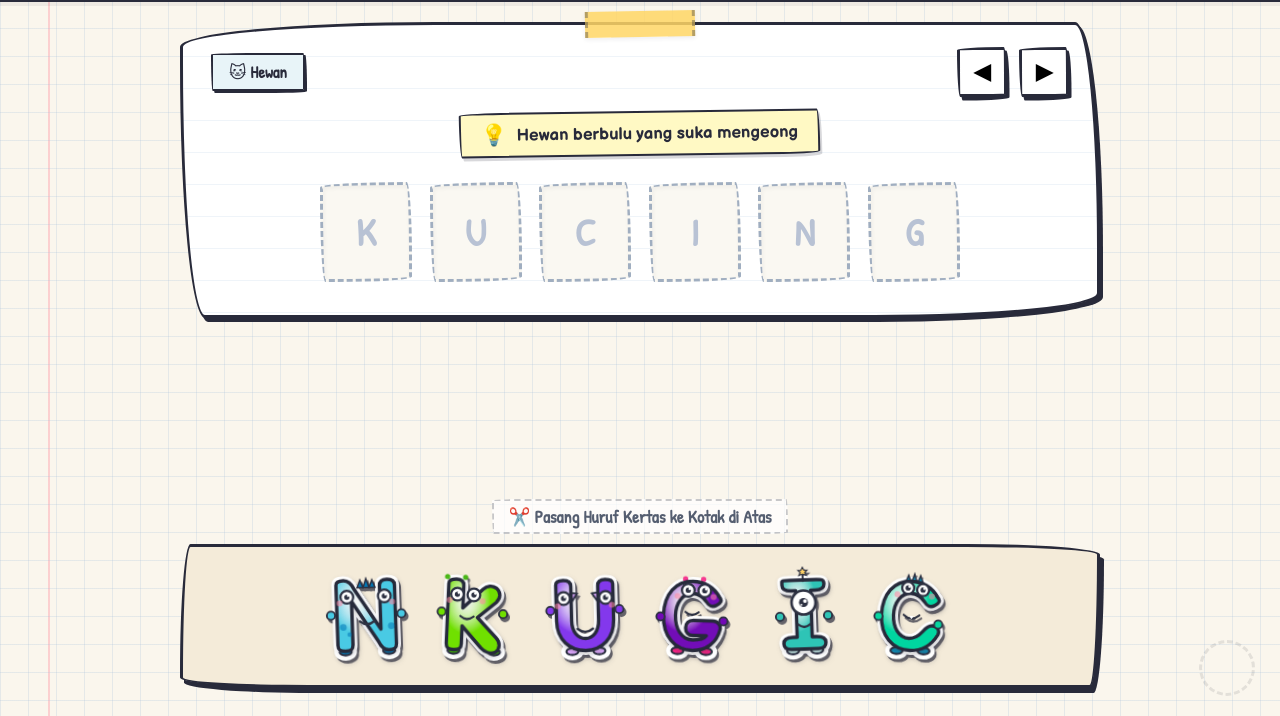
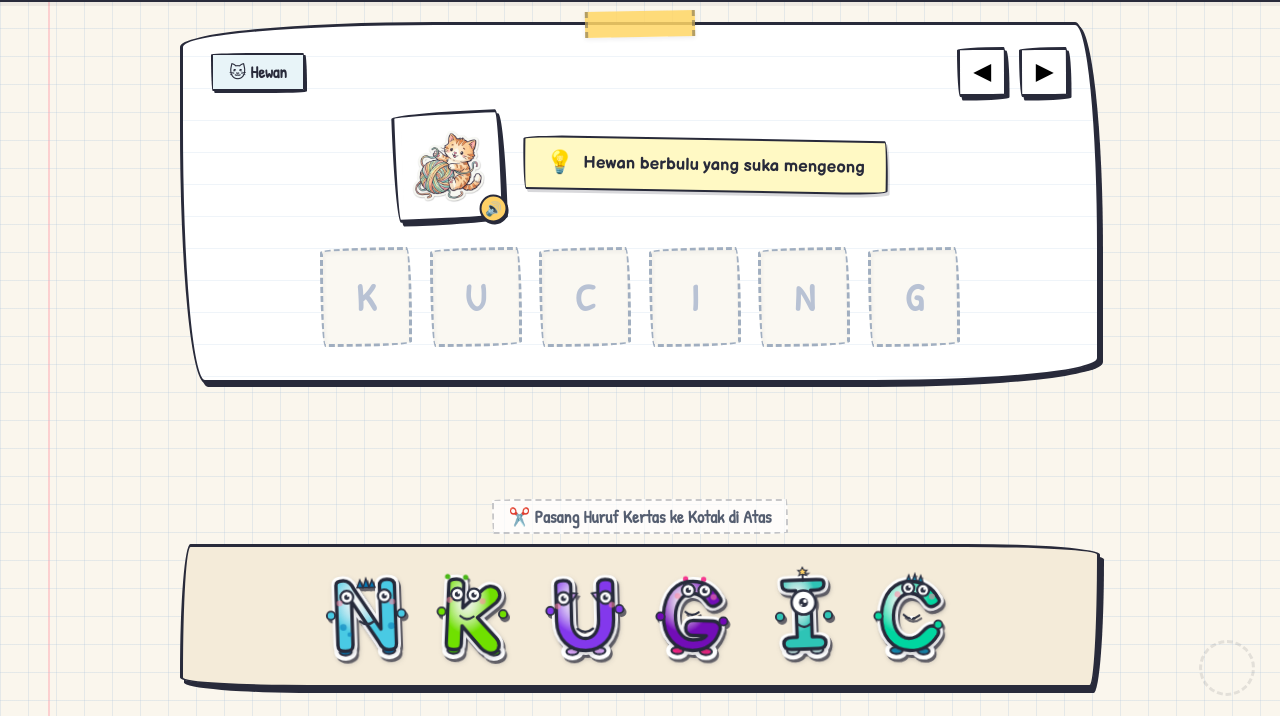
Before and after one commit to FauzanZuhri/ayo-merangkai-kata, a website built with Vite: page index.html in a window 1280 px wide. Shown: the part 84-800 px from the top of the page. Built offline with nearby package versions, Linux system fonts and the light colour scheme.

Commit message:
feat: add real generated papercraft sticker illustrations for all words

```diff
--- a/index.html
+++ b/index.html
@@ -52,10 +52,16 @@
         </div>
       </div>
 
-      <!-- Playful Clue / Hint Box (Yellow Sticky Post-it Note) -->
-      <div class="mission-hint-box">
-        <span class="hint-icon" aria-hidden="true">💡</span>
-        <span class="hint-text" id="mission-hint">Hewan berbulu yang suka mengeong</span>
+      <!-- Playful Clue Row: Word Illustration Card + Sticky Note Hint -->
+      <div class="mission-clue-row">
+        <div class="mission-photo-card" id="mission-photo-card" title="Sentuh untuk dengarkan bunyi kata!">
+          <img id="mission-word-img" class="mission-word-img" src="/images/words/kucing.jpg" alt="Ilustrasi Kata">
+          <span class="photo-sound-badge" aria-hidden="true">🔊</span>
+        </div>
+        <div class="mission-hint-box">
+          <span class="hint-icon" aria-hidden="true">💡</span>
+          <span class="hint-text" id="mission-hint">Hewan berbulu yang suka mengeong</span>
+        </div>
       </div>
 
       <!-- Target Slots (Where letter paper cutouts snap into place) -->
--- a/src/components/stickerBook.js
+++ b/src/components/stickerBook.js
@@ -81,7 +81,7 @@ export class StickerBook {
                      aria-label="${isUnlocked ? item.word : 'Kata Rahasia'}">
                   <div class="sticker-badge ${isUnlocked ? 'sticker-badge-unlocked' : ''}">
                     ${isUnlocked
-                      ? `<div class="sticker-icon">${item.category.split(' ')[0]}</div>
+                      ? `<img src="${item.image}" alt="${item.word}" class="sticker-real-img">
                          <div class="sticker-star">⭐</div>`
                       : `<div class="sticker-locked-icon">🔒</div>`}
                   </div>
--- a/src/data/words.js
+++ b/src/data/words.js
@@ -6,6 +6,7 @@ export const WORDS_DATABASE = [
     id: 'kucing',
     word: 'KUCING',
     category: '🐱 Hewan',
+    image: '/images/words/kucing.jpg',
     phonics: ['keh', 'uu', 'ceh', 'ii', 'ng'],
     hint: 'Hewan berbulu yang suka mengeong',
     meaning: 'Kucing adalah hewan peliharaan berbulu lembut yang suka bermain bola benang dan bersuara "meong-meong"!',
@@ -13,7 +14,7 @@ export const WORDS_DATABASE = [
     vignette: {
       type: 'cat',
       bgColor: 'linear-gradient(135deg, #FFE5EC 0%, #FFC2D1 100%)',
-      storyText: 'Meow! Monster Kucing lucu melompat mengejar bola benang warna-warni!',
+      storyText: 'Meow! Kucing manis lucu bermain bola benang warna-warni!',
       actionSound: 'meow',
       tagline: 'Sahabat berbulu yang manis! 🐾'
     }
@@ -22,6 +23,7 @@ export const WORDS_DATABASE = [
     id: 'apel',
     word: 'APEL',
     category: '🍎 Buah & Makanan',
+    image: '/images/words/apel.jpg',
     phonics: ['aa', 'peh', 'eh', 'ell'],
     hint: 'Buah bulat manis berwarna merah atau hijau',
     meaning: 'Apel adalah buah lezat kaya vitamin yang renyah dan segar saat digigit!',
@@ -29,7 +31,7 @@ export const WORDS_DATABASE = [
     vignette: {
       type: 'apple',
       bgColor: 'linear-gradient(135deg, #FFDFD3 0%, #FEC8D8 100%)',
-      storyText: 'Krupuk! Nyam nyam! Monster merah mengunyah apel manis yang renyah!',
+      storyText: 'Krupuk! Nyam nyam! Apel merah manis yang renyah dan menyehatkan!',
       actionSound: 'crunch',
       tagline: 'Segar, renyah, dan bergizi! 🍎'
     }
@@ -38,6 +40,7 @@ export const WORDS_DATABASE = [
     id: 'bola',
     word: 'BOLA',
     category: '⚽ Benda',
+    image: '/images/words/bola.jpg',
     phonics: ['beh', 'oo', 'ell', 'aa'],
     hint: 'Benda bulat yang asyik dipantulkan dan ditendang',
     meaning: 'Bola adalah mainan berbentuk bulat yang bisa memantul tinggi untuk berolahraga bersama teman!',
@@ -45,7 +48,7 @@ export const WORDS_DATABASE = [
     vignette: {
       type: 'ball',
       bgColor: 'linear-gradient(135deg, #E0F4FF 0%, #BEE3F8 100%)',
-      storyText: 'Boing boing! Monster biru menyundul bola warna-warni yang memantul gembira!',
+      storyText: 'Boing boing! Bola ceria warna-warni melompat dan memantul gembira!',
       actionSound: 'bounce',
       tagline: 'Memantul tinggi ke udara! ⚽'
     }
@@ -54,6 +57,7 @@ export const WORDS_DATABASE = [
     id: 'ikan',
     word: 'IKAN',
     category: '🐟 Hewan',
+    image: '/images/words/ikan.jpg',
     phonics: ['ii', 'keh', 'aa', 'en'],
     hint: 'Hewan yang bisa berenang lincah di dalam air',
     meaning: 'Ikan adalah hewan yang hidup di dalam air, bernapas dengan insang, dan berenang menggunakan sirip!',
@@ -61,7 +65,7 @@ export const WORDS_DATABASE = [
     vignette: {
       type: 'fish',
       bgColor: 'linear-gradient(135deg, #D4F1F4 0%, #75E6DA 100%)',
-      storyText: 'Kecipak-kecipuk! Monster ikan berenang lincah di antara gelembung air biru!',
+      storyText: 'Kecipak-kecipuk! Ikan-ikan mungil berenang lincah di antara gelembung air!',
       actionSound: 'splash',
       tagline: 'Berenang bebas di dalam air! 🐠'
     }
@@ -70,6 +74,7 @@ export const WORDS_DATABASE = [
     id: 'mobil',
     word: 'MOBIL',
     category: '🚗 Benda',
+    image: '/images/words/mobil.jpg',
     phonics: ['em', 'oo', 'beh', 'ii', 'ell'],
     hint: 'Kendaraan roda empat untuk bepergian',
     meaning: 'Mobil adalah kendaraan beroda empat yang bergerak cepat dengan mesin untuk mengantar kita jalan-jalan!',
@@ -77,7 +82,7 @@ export const WORDS_DATABASE = [
     vignette: {
       type: 'car',
       bgColor: 'linear-gradient(135deg, #FFF3BF 0%, #FFE066 100%)',
-      storyText: 'Brum brum! Tin tin! Monster meluncur riang mengendarai mobil mungilnya!',
+      storyText: 'Brum brum! Tin tin! Mobil ceria siap meluncur mengantar kita jalan-jalan!',
       actionSound: 'vroom',
       tagline: 'Brum brum! Siap bertualang! 🚗'
     }
@@ -86,6 +91,7 @@ export const WORDS_DATABASE = [
     id: 'buku',
     word: 'BUKU',
     category: '📚 Benda',
+    image: '/images/words/buku.jpg',
     phonics: ['beh', 'uu', 'keh', 'uu'],
     hint: 'Lembaran kertas berisi cerita dan gambar menarik',
     meaning: 'Buku adalah jendela dunia yang penuh dengan ilmu pengetahuan, cerita petualangan, dan gambar-gambar indah!',
@@ -93,7 +99,7 @@ export const WORDS_DATABASE = [
     vignette: {
       type: 'book',
       bgColor: 'linear-gradient(135deg, #E8DFF5 0%, #D0BDF4 100%)',
-      storyText: 'Tring! Monster membuka buku ajaib dan bintang-bintang cerita melayang indah!',
+      storyText: 'Tring! Buku ajaib terbuka dan bintang-bintang cerita melayang indah!',
       actionSound: 'twinkle',
       tagline: 'Jendela ilmu dan imajinasi! 📖'
     }
@@ -102,6 +108,7 @@ export const WORDS_DATABASE = [
     id: 'singa',
     word: 'SINGA',
     category: '🦁 Hewan',
+    image: '/images/words/singa.jpg',
     phonics: ['es', 'ii', 'ng', 'aa'],
     hint: 'Raja hutan yang memiliki surai lebat di lehernya',
     meaning: 'Singa adalah hewan pemberani yang disebut raja rimba, terkenal dengan auman dan surai rambutnya yang gagah!',
@@ -109,7 +116,7 @@ export const WORDS_DATABASE = [
     vignette: {
       type: 'lion',
       bgColor: 'linear-gradient(135deg, #FFE8D6 0%, #DDBEA9 100%)',
-      storyText: 'Auuuum! Monster singa kecil memakai mahkota emas sambil tersenyum ramah!',
+      storyText: 'Auuuum! Singa kecil bermahkota emas tersenyum ramah dan gagah!',
       actionSound: 'roar',
       tagline: 'Raja rimba yang ramah dan gagah! 🦁'
     }
@@ -118,6 +125,7 @@ export const WORDS_DATABASE = [
     id: 'bintang',
     word: 'BINTANG',
     category: '⭐ Alam',
+    image: '/images/words/bintang.jpg',
     phonics: ['beh', 'ii', 'en', 'teh', 'aa', 'ng'],
     hint: 'Benda langit yang berkelip-kelip indah di malam hari',
     meaning: 'Bintang adalah benda langit bercahaya indah yang menghiasi malam hari seperti permata berkilau!',
@@ -125,7 +133,7 @@ export const WORDS_DATABASE = [
     vignette: {
       type: 'star',
       bgColor: 'linear-gradient(135deg, #1A1A40 0%, #270082 100%)',
-      storyText: 'Tring tring! Monster malam menari di bawah taburan bintang emas yang berkelip!',
+      storyText: 'Tring tring! Bintang emas tersenyum cerah di bawah langit malam berbintang!',
       actionSound: 'twinkle',
       tagline: 'Berkelip menerangi malam yang damai! ✨'
     }
@@ -134,6 +142,7 @@ export const WORDS_DATABASE = [
     id: 'roti',
     word: 'ROTI',
     category: '🍞 Buah & Makanan',
+    image: '/images/words/roti.jpg',
     phonics: ['er', 'oo', 'teh', 'ii'],
     hint: 'Makanan empuk beraroma wangi untuk sarapan',
     meaning: 'Roti adalah makanan lezat yang dibuat dari gandum, terasa empuk, dan sangat nikmat dinikmati saat pagi!',
@@ -141,7 +150,7 @@ export const WORDS_DATABASE = [
     vignette: {
       type: 'bread',
       bgColor: 'linear-gradient(135deg, #FFF1E6 0%, #FDE2E4 100%)',
-      storyText: 'Huuuum harum! Monster koki mencium aroma roti hangat yang baru keluar dari oven!',
+      storyText: 'Huuuum harum! Roti empuk dan hangat tersenyum lezat siap untuk dinikmati!',
       actionSound: 'crunch',
       tagline: 'Empuk, harum, dan mengenyangkan! 🍞'
     }
@@ -150,6 +159,7 @@ export const WORDS_DATABASE = [
     id: 'bebek',
     word: 'BEBEK',
     category: '🦆 Hewan',
+    image: '/images/words/bebek.jpg',
     phonics: ['beh', 'eh', 'beh', 'eh', 'keh'],
     hint: 'Unggas berkaki dua yang suka berenang dan berbunyi kwek-kwek',
     meaning: 'Bebek adalah unggas lucu berparuh pipih yang pandai berenang dengan kaki berselaputnya!',
@@ -157,7 +167,7 @@ export const WORDS_DATABASE = [
     vignette: {
       type: 'duck',
       bgColor: 'linear-gradient(135deg, #FFF9DB 0%, #EBFBEE 100%)',
-      storyText: 'Kwek kwek! Monster bebek kuning berbaris rapi sambil berenang di danau!',
+      storyText: 'Kwek kwek! Bebek kuning lucu berenang riang membuat riak air jernih!',
       actionSound: 'quack',
       tagline: 'Kwek kwek kwek! Sahabat air yang riang! 🦆'
     }
@@ -166,6 +176,7 @@ export const WORDS_DATABASE = [
     id: 'topi',
     word: 'TOPI',
     category: '🧢 Benda',
+    image: '/images/words/topi.jpg',
     phonics: ['teh', 'oo', 'peh', 'ii'],
     hint: 'Penutup kepala untuk melindungi dari sinar matahari',
     meaning: 'Topi adalah pelindung kepala yang keren dan nyaman agar kita tidak kepanasan saat bermain di luar!',
@@ -173,7 +184,7 @@ export const WORDS_DATABASE = [
     vignette: {
       type: 'hat',
       bgColor: 'linear-gradient(135deg, #EBFBEE 0%, #D3F9D8 100%)',
-      storyText: 'Cihui! Monster memakai topi bundar warna-warni sambil melompat kegirangan!',
+      storyText: 'Cihui! Topi warna-warni yang ceria melindungi kepala saat bermain di luar!',
       actionSound: 'cheer',
       tagline: 'Keren dan melindungi kepala saat berpetualang! 👒'
     }
@@ -182,6 +193,7 @@ export const WORDS_DATABASE = [
     id: 'awan',
     word: 'AWAN',
     category: '☁️ Alam',
+    image: '/images/words/awan.jpg',
     phonics: ['aa', 'weh', 'aa', 'en'],
     hint: 'Gumpalan putih lembut seperti kapas yang melayang di langit',
     meaning: 'Awan adalah gumpalan uap air yang melayang di angkasa, terlihat putih dan lembut seperti permen kapas!',
@@ -189,7 +201,7 @@ export const WORDS_DATABASE = [
     vignette: {
       type: 'cloud',
       bgColor: 'linear-gradient(135deg, #E3FAFC 0%, #C5F6FA 100%)',
-      storyText: 'Wush! Monster terbang melayang santai di atas awan putih yang empuk!',
+      storyText: 'Wush! Awan putih tersenyum lembut ditemani pelangi warna-warni yang indah!',
       actionSound: 'whoosh',
       tagline: 'Melayang lembut di angkasa biru! ☁️'
     }
--- a/src/main.js
+++ b/src/main.js
@@ -25,6 +25,8 @@ class MonsterPhonicsApp {
   initDOM() {
     this.categoryBadgeEl = document.getElementById('mission-category');
     this.hintTextEl = document.getElementById('mission-hint');
+    this.wordImgEl = document.getElementById('mission-word-img');
+    this.photoCardEl = document.getElementById('mission-photo-card');
     this.targetFrameEl = document.getElementById('target-word-frame');
     this.trayEl = document.getElementById('monster-tray');
     this.btnPrevWord = document.getElementById('btn-prev-word');
@@ -72,6 +74,16 @@ class MonsterPhonicsApp {
       this.nextWord();
     });
 
+    // Touch Word Picture Card to pronounce the word
+    if (this.photoCardEl) {
+      this.photoCardEl.addEventListener('click', () => {
+        audioEngine.playGrab();
+        if (this.currentWordData) {
+          audioEngine.speakWordSequence(this.currentWordData);
+        }
+      });
+    }
+
     // Open Sticker Book
     this.btnStickers.addEventListener('click', () => {
       audioEngine.playGrab();
@@ -93,9 +105,13 @@ class MonsterPhonicsApp {
     const wordData = WORDS_DATABASE[this.currentWordIndex];
     this.currentWordData = wordData;
 
-    // Update Header & Hint
+    // Update Header, Hint & Real Illustration
     this.categoryBadgeEl.textContent = wordData.category;
     this.hintTextEl.textContent = wordData.hint;
+    if (this.wordImgEl && wordData.image) {
+      this.wordImgEl.src = wordData.image;
+      this.wordImgEl.alt = `Gambar ${wordData.word}`;
+    }
 
     // Clear Target Frame & Tray
     this.targetFrameEl.innerHTML = '';
--- a/src/style.css
+++ b/src/style.css
@@ -300,22 +300,88 @@ body::after {
   box-shadow: var(--shadow-paper-active);
 }
 
+/* ==========================================================
+   MISSION CLUE ROW (REAL ILLUSTRATION & STICKY HINT)
+   ========================================================== */
+
+.mission-clue-row {
+  display: flex;
+  align-items: center;
+  justify-content: center;
+  gap: 1.25rem;
+  margin-bottom: 1.25rem;
+  flex-wrap: wrap;
+  width: 100%;
+}
+
+.mission-photo-card {
+  position: relative;
+  width: 110px;
+  height: 110px;
+  background: #FFFFFF;
+  border: 3.5px solid var(--color-marker);
+  border-radius: 255px 15px 225px 15px / 15px 225px 15px 255px;
+  box-shadow: 3px 4px 0px var(--color-marker);
+  padding: 6px;
+  cursor: pointer;
+  transform: rotate(-2deg);
+  transition: transform 0.2s cubic-bezier(0.34, 1.56, 0.64, 1), box-shadow 0.2s ease;
+  display: flex;
+  align-items: center;
+  justify-content: center;
+  flex-shrink: 0;
+}
+
+.mission-photo-card:hover {
+  transform: rotate(1deg) scale(1.08) translateY(-3px);
+  box-shadow: 4px 6px 0px var(--color-marker);
+}
+
+.mission-photo-card:active {
+  transform: scale(0.96) translate(1px, 2px);
+  box-shadow: 1px 1px 0px var(--color-marker);
+}
+
+.mission-word-img {
+  width: 100%;
+  height: 100%;
+  object-fit: contain;
+  border-radius: 12px;
+  display: block;
+}
+
+.photo-sound-badge {
+  position: absolute;
+  bottom: -6px;
+  right: -6px;
+  background: var(--color-lemon);
+  border: 2px solid var(--color-marker);
+  border-radius: 50%;
+  width: 28px;
+  height: 28px;
+  display: flex;
+  align-items: center;
+  justify-content: center;
+  font-size: 0.85rem;
+  box-shadow: 1px 2px 0px var(--color-marker);
+}
+
 /* Post-it / Sticky note hint */
 .mission-hint-box {
   display: inline-flex;
   align-items: center;
   gap: 0.6rem;
-  margin-bottom: 1.25rem;
   background: var(--paper-postit);
   border: 2.5px solid var(--color-marker);
   border-radius: var(--radius-btn);
-  padding: 0.5rem 1.25rem;
-  transform: rotate(-0.8deg);
+  padding: 0.7rem 1.3rem;
+  transform: rotate(1deg);
   box-shadow: 2px 3px 0px rgba(40, 42, 58, 0.18);
+  max-width: 440px;
 }
 
 .hint-icon {
-  font-size: 1.3rem;
+  font-size: 1.4rem;
 }
 
 .hint-text {
@@ -612,10 +678,10 @@ body::after {
   color: var(--color-primary);
 }
 
-/* Animated SVG Cartoon Stage */
+/* Animated Real Illustration Showcase in Vignette Theater Stage */
 .theater-stage {
   width: 100%;
-  height: 220px;
+  min-height: 230px;
   display: flex;
   align-items: center;
   justify-content: center;
@@ -623,6 +689,32 @@ body::after {
   border-bottom: 3.5px solid var(--color-marker);
   position: relative;
   overflow: hidden;
+  padding: 1.25rem;
+}
+
+.theater-illustration-showcase {
+  position: relative;
+  display: flex;
+  align-items: center;
+  justify-content: center;
+}
+
+.theater-real-illustration {
+  max-height: 190px;
+  max-width: 240px;
+  width: auto;
+  height: auto;
+  object-fit: contain;
+  filter: drop-shadow(4px 8px 14px rgba(40, 42, 58, 0.25));
+  animation: doodleBob 2.5s infinite ease-in-out;
+}
+
+.theater-sparkle-decor {
+  position: absolute;
+  top: -10px;
+  right: -15px;
+  font-size: 2.2rem;
+  animation: starBlink 1.4s infinite alternate ease-in-out;
 }
 
 .vignette-svg {
@@ -898,8 +990,8 @@ body::after {
 }
 
 .sticker-badge {
-  width: 62px;
-  height: 62px;
+  width: 74px;
+  height: 74px;
   background: #FFF9E6;
   border: 2.5px solid var(--color-marker);
   border-radius: 50%;
@@ -908,12 +1000,21 @@ body::after {
   justify-content: center;
   position: relative;
   margin-bottom: 0.5rem;
+  overflow: visible;
 }
 
 .sticker-badge.sticker-badge-unlocked {
-  background: #FFF5F7;
-  border-color: var(--color-marker);
-  box-shadow: 1px 2px 0px var(--color-marker);
+  background: #FFFFFF;
+  border-color: #FFFFFF;
+  box-shadow: 1px 2px 6px rgba(40, 42, 58, 0.2);
+}
+
+.sticker-real-img {
+  width: 100%;
+  height: 100%;
+  object-fit: contain;
+  border-radius: 14px;
+  display: block;
 }
 
 .sticker-icon {
@@ -924,8 +1025,9 @@ body::after {
   position: absolute;
   top: -6px;
   right: -6px;
-  font-size: 1.15rem;
+  font-size: 1.25rem;
   filter: drop-shadow(1px 1px 0px var(--color-marker));
+  z-index: 5;
 }
 
 .sticker-name {
```
Also changed, not shown: src/components/vignetteTheater.js (+5 -2 lines), public/images/words/apel.jpg (added), public/images/words/awan.jpg (added), public/images/words/bebek.jpg (added), public/images/words/bintang.jpg (added), public/images/words/bola.jpg (added), public/images/words/buku.jpg (added), public/images/words/ikan.jpg (added), public/images/words/kucing.jpg (added), public/images/words/mobil.jpg (added), public/images/words/roti.jpg (added), public/images/words/singa.jpg (added), public/images/words/topi.jpg (added).
